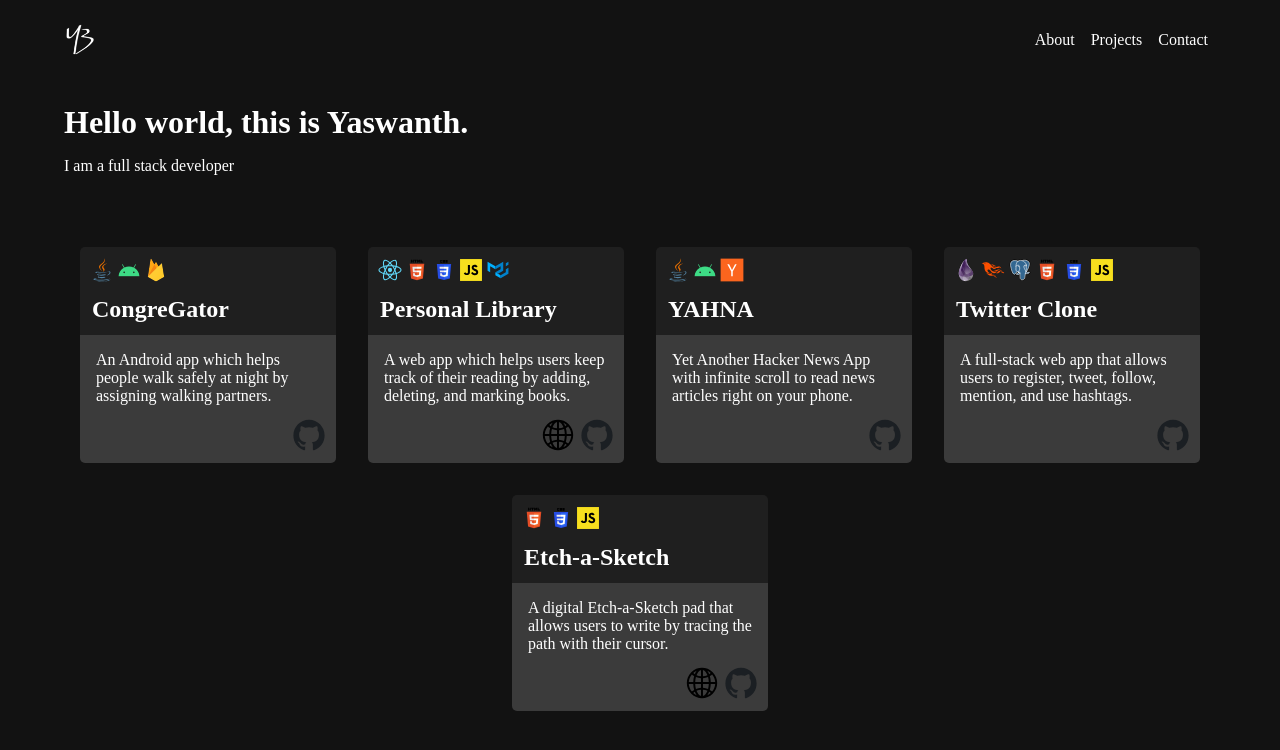
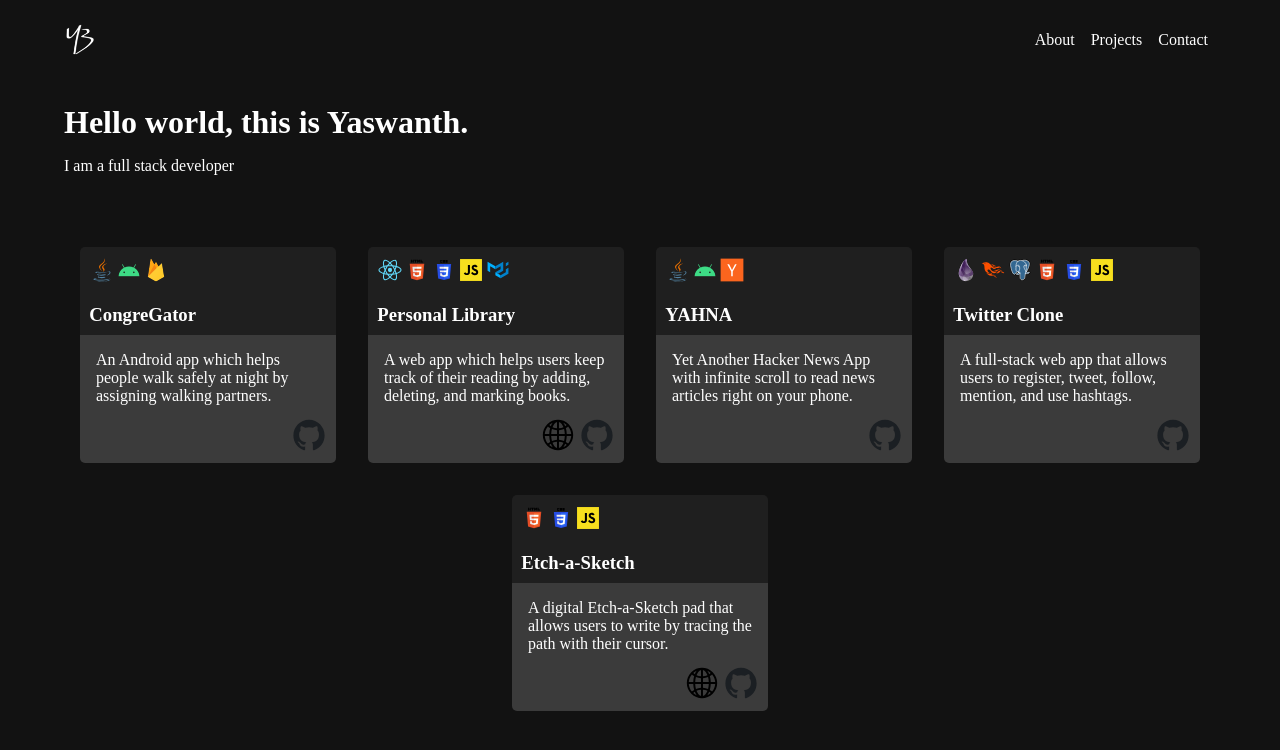
Before and after one commit to yashbellam97/yashbellam97.github.io, a React (Create React App) app: page / in a window 1280 px wide. Shown: the top 750 px of the page. Built offline with nearby package versions, Linux system fonts and the light colour scheme.

Commit message:
Change heading level for project titles

```diff
--- a/src/App.scss
+++ b/src/App.scss
@@ -97,7 +97,7 @@ header {
             width: 1.5em;
         }
 
-        h2 {
+        h3 {
             position: absolute;
             bottom: 0;
             margin: .5em;
--- a/src/components/ProjectCard.js
+++ b/src/components/ProjectCard.js
@@ -19,7 +19,7 @@ function ProjectCard(props) {
                 <ul>
                     {technologyList}
                 </ul>
-                <h2>{props.projectDetails.projectName}</h2>
+                <h3>{props.projectDetails.projectName}</h3>
             </div>
             <div className="project-details">
                 <p>{props.projectDetails.projectDescription}</p>
```
